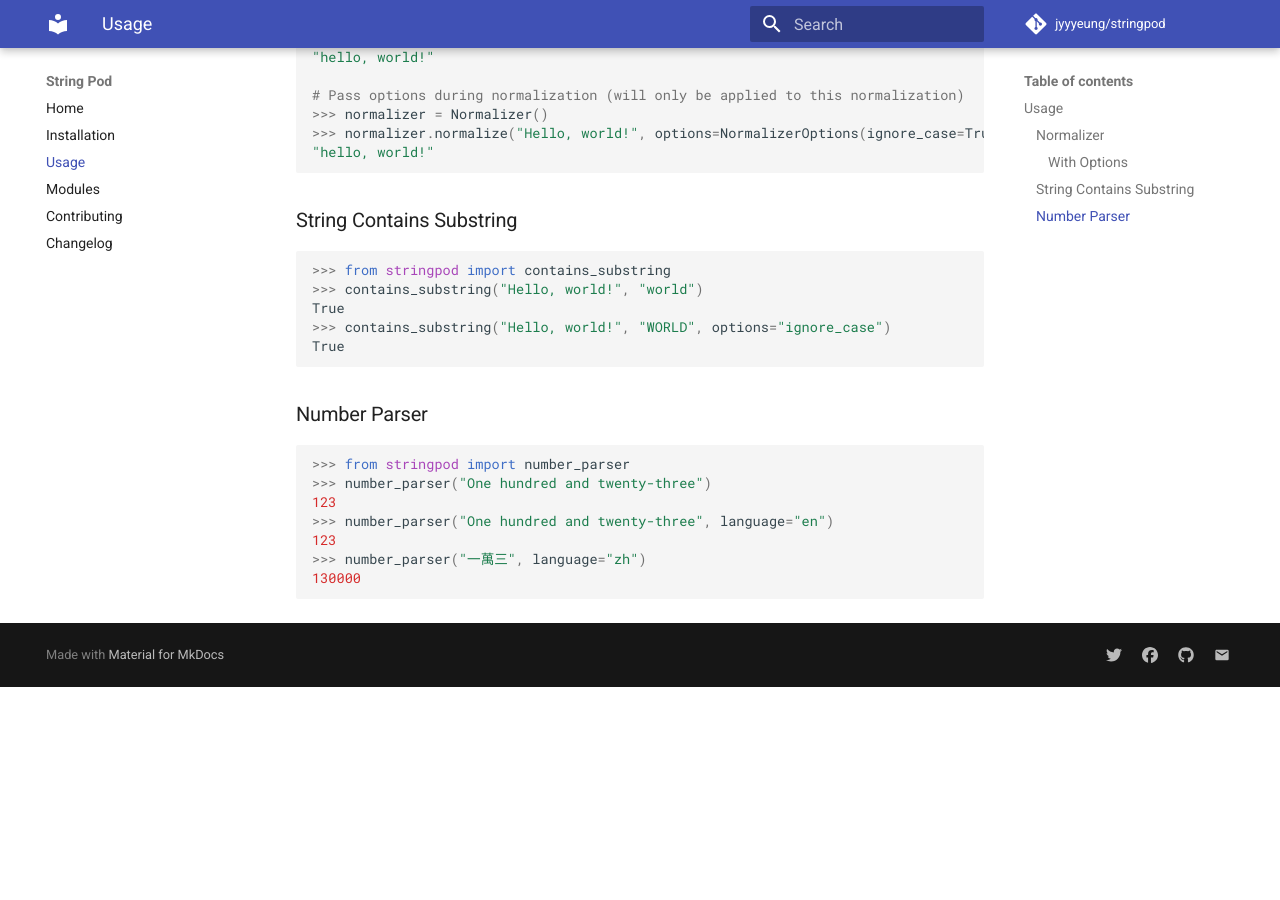
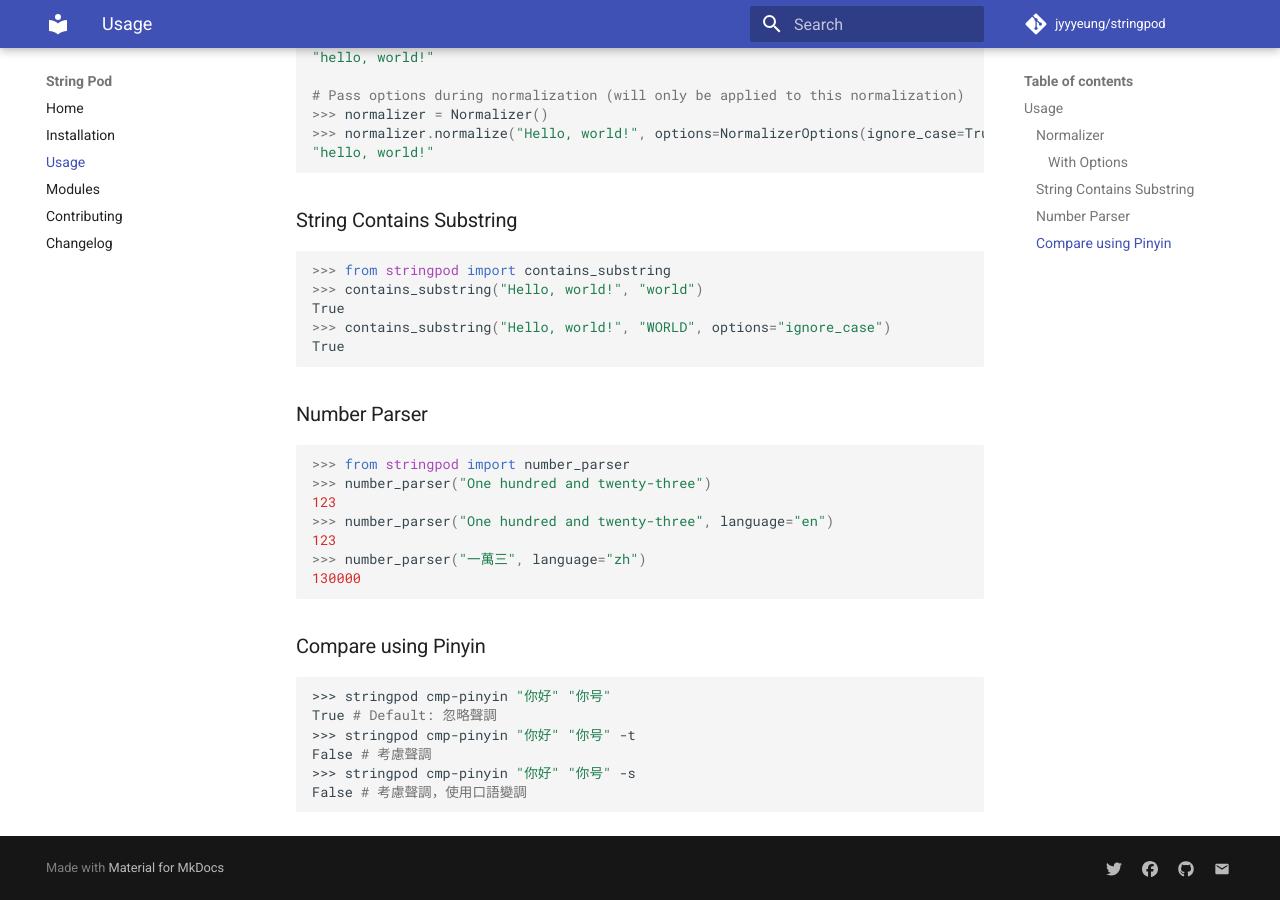
Before and after one commit to jyyyeung/stringpod, an MkDocs documentation site: the page built from docs/usage.md, in a window 1280 px wide and 900 px high, scrolled down 774 px. Built offline with MkDocs 1.6.1 and Material for MkDocs 9.7.7, drawn with Linux system fonts in a browser that asks for light colours; comment, search, counter and statistics services are not loaded; before the commit the page ends 1461 px from its top, so only the background shows below that.

Commit message:
docs: updated docs to include new cmp-pinyin CLI

````diff
--- a/docs/usage.md
+++ b/docs/usage.md
@@ -61,3 +61,14 @@ True
 >>> number_parser("一萬三", language="zh")
 130000
 ```
+
+## Compare using Pinyin
+
+```bash
+>>> stringpod cmp-pinyin "你好" "你号"
+True # Default: 忽略聲調
+>>> stringpod cmp-pinyin "你好" "你号" -t
+False # 考慮聲調
+>>> stringpod cmp-pinyin "你好" "你号" -s
+False # 考慮聲調，使用口語變調
+```
````
